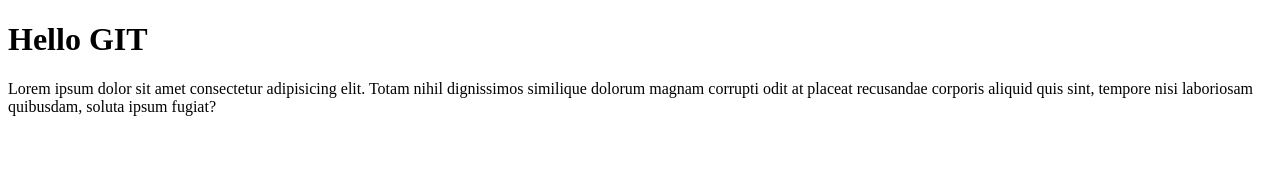
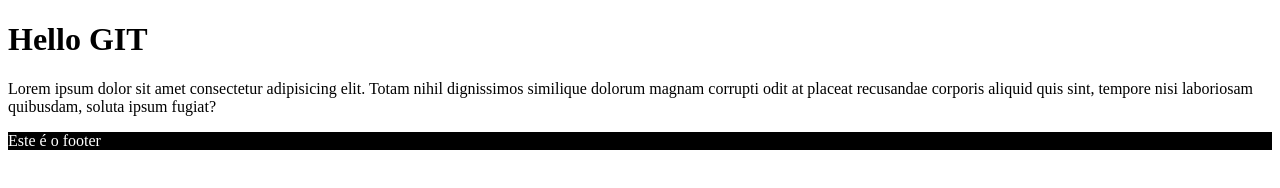
Before and after one commit to RafaelMorschbacher/testegit, a plain HTML site: page index.html in a window 1280 px wide. Drawn offline with Linux system fonts and the light colour scheme.

Commit message:
Footer adicionado

```diff
--- a/index.html
+++ b/index.html
@@ -15,5 +15,9 @@
       corporis aliquid quis sint, tempore nisi laboriosam quibusdam, soluta
       ipsum fugiat?
     </p>
+
+    <footer>
+        Este é o footer
+    </footer>
   </body>
 </html>
--- a/styles.css
+++ b/styles.css
@@ -0,0 +1,4 @@
+footer{
+    background-color: black;
+    color: white;
+}
```
